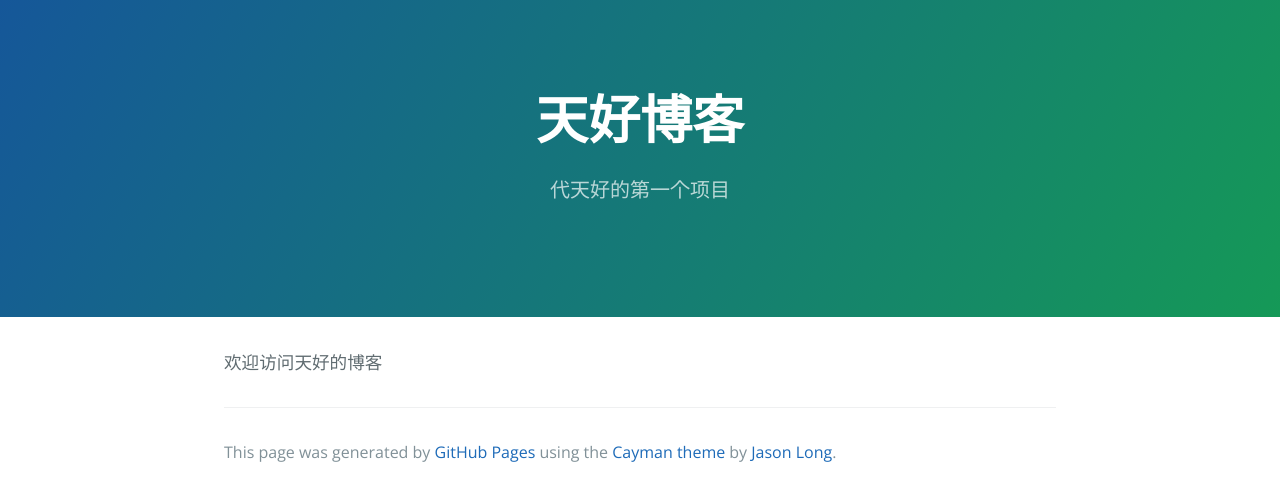
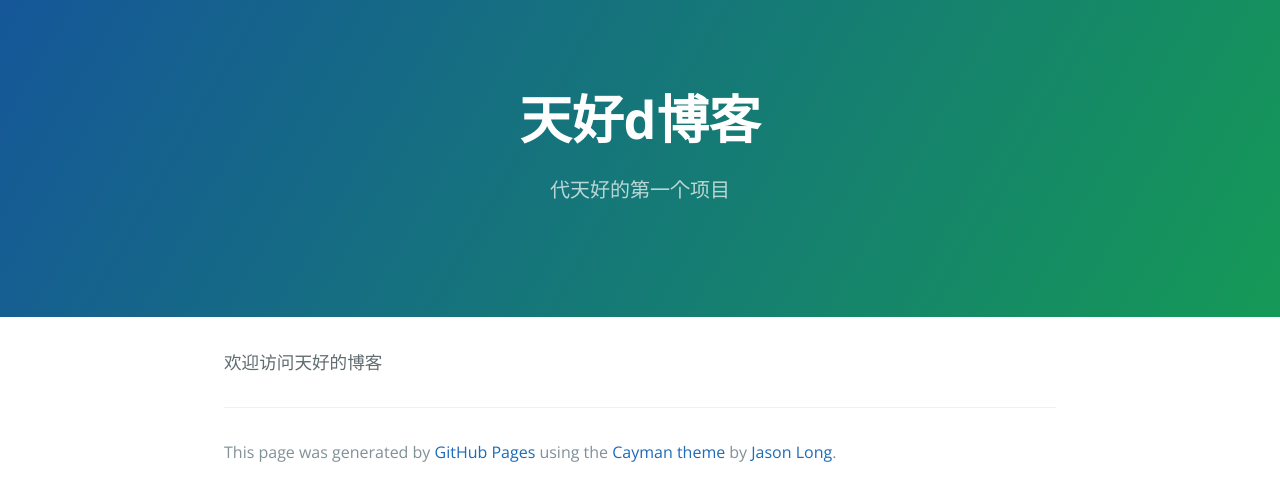
Before and after one commit to dtianhao/dtianhao.github.io, a plain HTML site: page index.html in a window 1280 px wide. Drawn offline with nearby package versions, Linux system fonts and the light colour scheme.

Commit message:
第一次提交测试

```diff
--- a/index.html
+++ b/index.html
@@ -1,5 +1,5 @@
 <!DOCTYPE html>
-<html lang="en-us">
+<html>
   <head>
     <meta charset="UTF-8">
     <title>天好博客 by dtianhao</title>
@@ -11,7 +11,7 @@
   </head>
   <body>
     <section class="page-header">
-      <h1 class="project-name">天好博客</h1>
+      <h1 class="project-name">天好d博客</h1>
       <h2 class="project-tagline">代天好的第一个项目</h2>
     </section>
 
```
